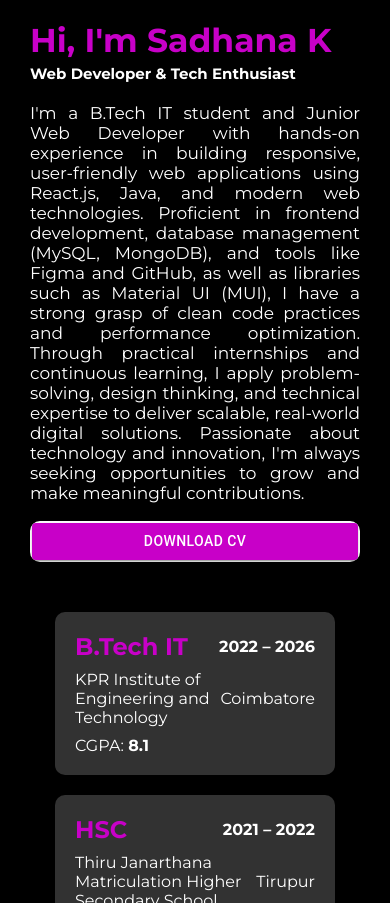
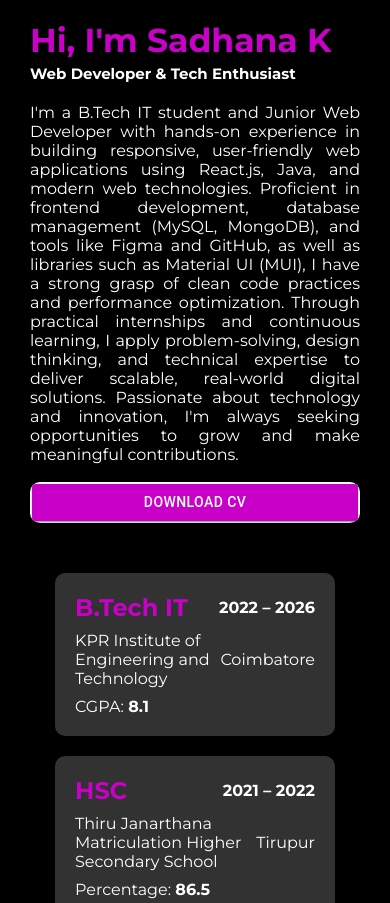
Before and after one commit to SadhanaK266/my-portfolio, a React (Vite) app: page / in a window 390 px wide. Shown: the part 1011-1914 px from the top of the page. Built offline with nearby package versions, Linux system fonts and the light colour scheme.

Commit message:
about updated

```diff
--- a/src/components/about/About.scss
+++ b/src/components/about/About.scss
@@ -185,7 +185,7 @@
             }
 
             & p {
-                font-size: 17px;
+                font-size: 16px;
                 width: 100%;
                 max-width: 450px;
             }
```
